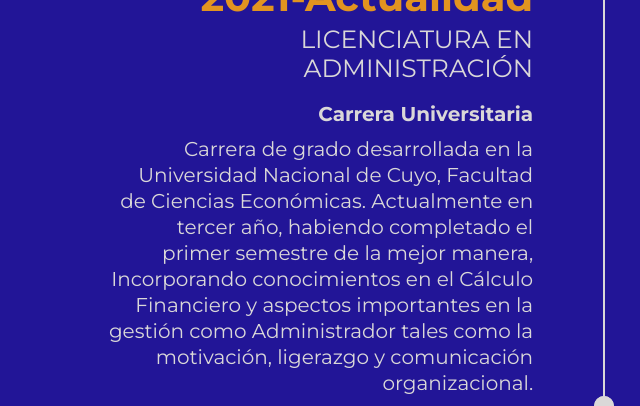
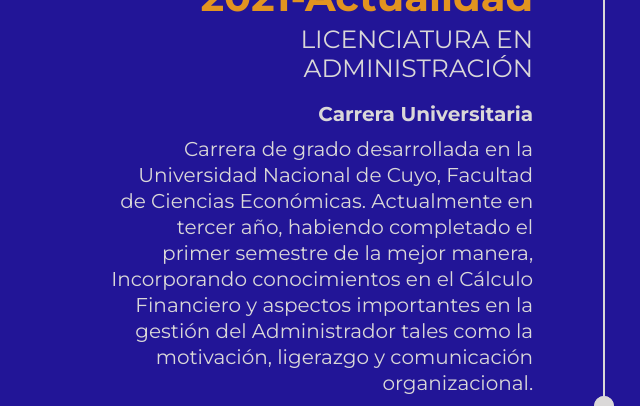
Before and after one commit to FrancoDiazP01/FrancoDiazP01.github.io, a plain HTML site: page index.html in a window 1280 px wide. Shown: the part 1220-1626 px from the top of the page, 42-682 px from the left. Drawn offline with nearby package versions, Linux system fonts and the light colour scheme.

Commit message:
Update index.html

```diff
--- a/index.html
+++ b/index.html
@@ -115,7 +115,7 @@
               Facultad de Ciencias Económicas.
               Actualmente en tercer año, habiendo completado el primer semestre
               de la mejor manera, Incorporando conocimientos en el Cálculo Financiero
-              y aspectos importantes en la gestión como Administrador tales como la motivación,
+              y aspectos importantes en la gestión del Administrador tales como la motivación,
               ligerazgo y comunicación organizacional.
             </div>
           </div>
```
